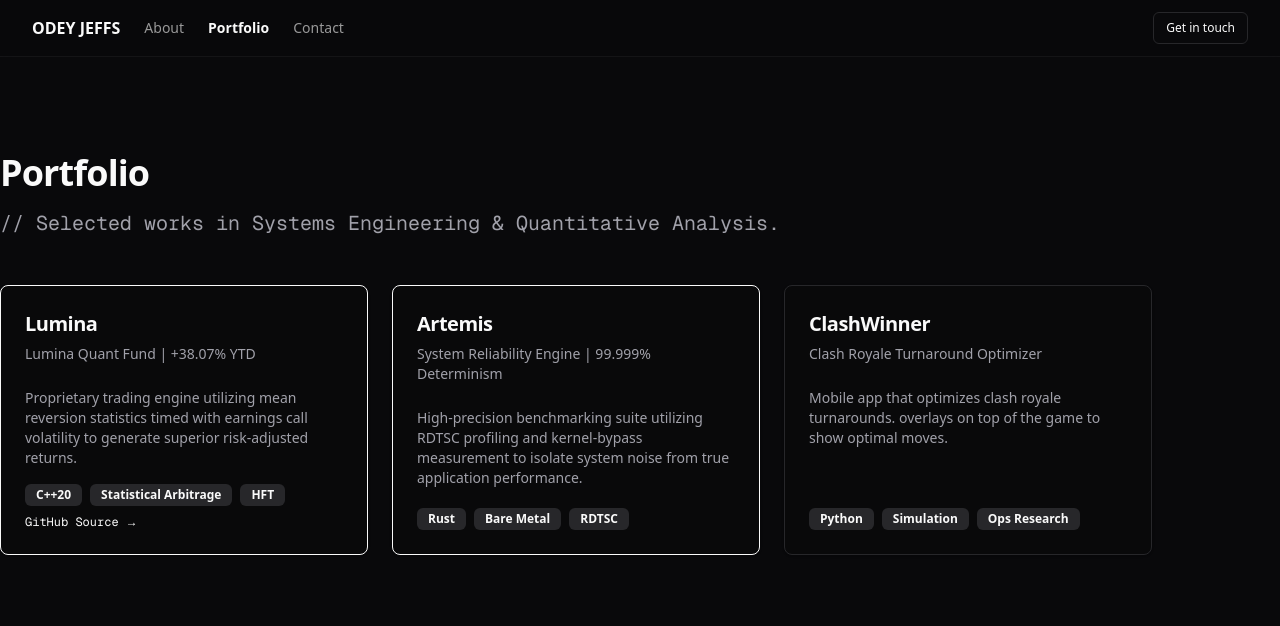
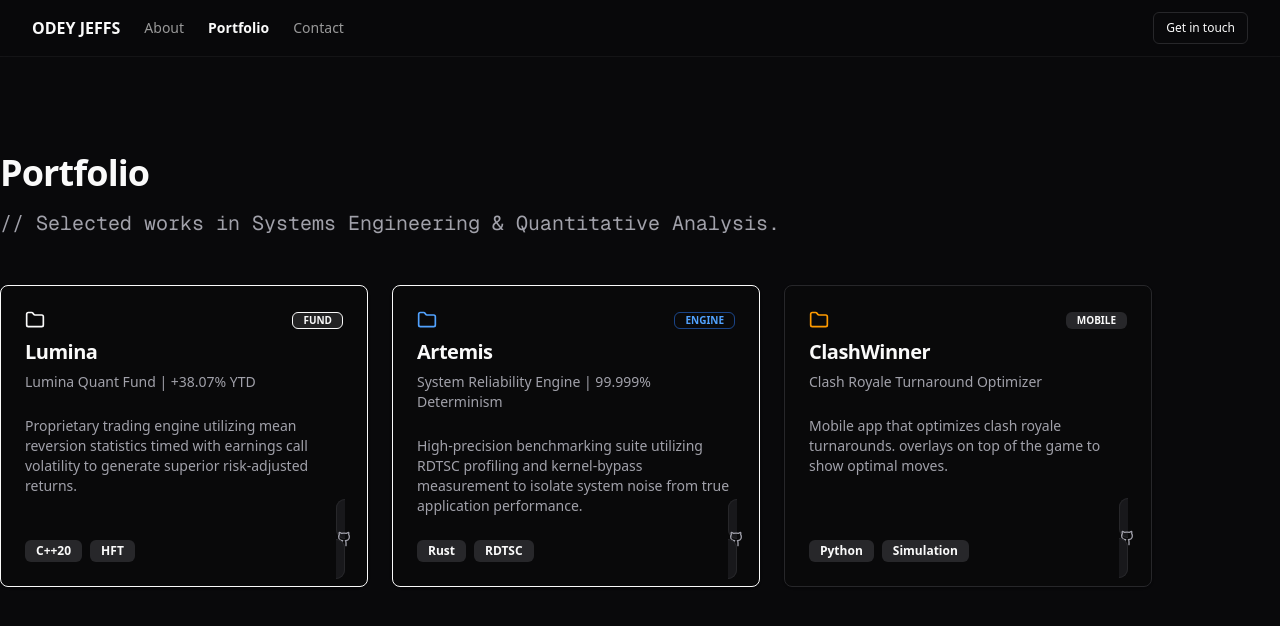
Before and after one commit to Odey340/Website, a Next.js app: page /portfolio in a window 1280 px wide. Shown: the top 626 px of the page. Built offline with nearby package versions, Linux system fonts and the light colour scheme.

Commit message:
Add project folder icons and github buttons to portfolio cards

```diff
--- a/src/app/portfolio/page.tsx
+++ b/src/app/portfolio/page.tsx
@@ -1,6 +1,8 @@
 import Link from "next/link"
 import { Card, CardContent, CardDescription, CardHeader, CardTitle } from "@/components/ui/Card"
 import { Badge } from "@/components/ui/Badge"
+import { Button } from "@/components/ui/Button"
+import { Folder, Github, ExternalLink, ArrowRight } from "lucide-react"
 
 export const metadata = {
     title: 'Portfolio | Odey Jeffs',
@@ -19,70 +21,116 @@
 
             <div className="grid grid-cols-1 md:grid-cols-2 lg:grid-cols-3 gap-6">
                 {/* Lumina */}
+                <div className="group relative">
                     <Link href="/projects/lumina">
-                    <Card className="h-full hover:border-primary/50 transition-colors cursor-pointer group flex flex-col bg-card/60">
+                        <Card className="h-full hover:border-primary/50 transition-colors cursor-pointer flex flex-col bg-card/60">
                             <CardHeader>
-                            <CardTitle className="group-hover:text-primary transition-colors">Lumina</CardTitle>
+                                <div className="flex items-center justify-between mb-2">
+                                    <Folder className="w-5 h-5 text-primary" />
+                                    <Badge variant="terminal" className="text-[10px] py-0">FUND</Badge>
+                                </div>
+                                <CardTitle className="group-hover:text-primary transition-colors flex items-center gap-2">
+                                    Lumina
+                                </CardTitle>
                                 <CardDescription>Lumina Quant Fund | +38.07% YTD</CardDescription>
                             </CardHeader>
                             <CardContent className="flex-1 flex flex-col justify-between">
-                            <p className="text-sm text-muted-foreground mb-4">
+                                <p className="text-sm text-muted-foreground mb-6">
                                     Proprietary trading engine utilizing mean reversion statistics timed with earnings call volatility to generate superior risk-adjusted returns.
                                 </p>
                                 <div className="flex flex-wrap gap-2">
                                     <Badge variant="secondary">C++20</Badge>
-                                <Badge variant="secondary">Statistical Arbitrage</Badge>
                                     <Badge variant="secondary">HFT</Badge>
+                                </div>
+                            </CardContent>
+                        </Card>
+                    </Link>
+                    <div className="absolute bottom-4 right-4">
                         <a
                             href="https://github.com/Odey340/luminafund"
                             target="_blank"
                             rel="noopener noreferrer"
-                                    className="text-xs font-mono text-primary hover:underline flex items-center gap-1"
+                            className="p-2 rounded-full bg-zinc-900 border border-zinc-800 hover:border-primary text-zinc-400 hover:text-primary transition-all shadow-xl"
+                            title="View Source on GitHub"
                         >
-                                    GitHub Source &rarr;
+                            <Github className="w-4 h-4" />
                         </a>
                     </div>
-                        </CardContent>
-                    </Card>
-                </Link>
+                </div>
 
                 {/* Artemis */}
+                <div className="group relative">
                     <Link href="/projects/artemis">
-                    <Card className="h-full hover:border-blue-500/50 transition-colors cursor-pointer group flex flex-col bg-card/60">
+                        <Card className="h-full hover:border-blue-500/50 transition-colors cursor-pointer flex flex-col bg-card/60">
                             <CardHeader>
-                            <CardTitle className="group-hover:text-blue-400 transition-colors">Artemis</CardTitle>
+                                <div className="flex items-center justify-between mb-2">
+                                    <Folder className="w-5 h-5 text-blue-400" />
+                                    <Badge variant="outline" className="text-[10px] py-0 border-blue-500/50 text-blue-400">ENGINE</Badge>
+                                </div>
+                                <CardTitle className="group-hover:text-blue-400 transition-colors flex items-center gap-2">
+                                    Artemis
+                                </CardTitle>
                                 <CardDescription>System Reliability Engine | 99.999% Determinism</CardDescription>
                             </CardHeader>
                             <CardContent className="flex-1 flex flex-col justify-between">
-                            <p className="text-sm text-muted-foreground mb-4">
+                                <p className="text-sm text-muted-foreground mb-6">
                                     High-precision benchmarking suite utilizing RDTSC profiling and kernel-bypass measurement to isolate system noise from true application performance.
                                 </p>
                                 <div className="flex flex-wrap gap-2">
                                     <Badge variant="secondary">Rust</Badge>
-                                <Badge variant="secondary">Bare Metal</Badge>
                                     <Badge variant="secondary">RDTSC</Badge>
                                 </div>
                             </CardContent>
                         </Card>
                     </Link>
+                    <div className="absolute bottom-4 right-4">
+                        <a
+                            href="https://github.com/Odey340"
+                            target="_blank"
+                            rel="noopener noreferrer"
+                            className="p-2 rounded-full bg-zinc-900 border border-zinc-800 hover:border-blue-400 text-zinc-400 hover:text-blue-400 transition-all shadow-xl"
+                            title="View Profile on GitHub"
+                        >
+                            <Github className="w-4 h-4" />
+                        </a>
+                    </div>
+                </div>
 
                 {/* ClashWinner */}
-                <Card className="h-full border-border bg-card/60 hover:border-primary/50 transition-colors flex flex-col">
+                <div className="group relative">
+                    <Card className="h-full border-border bg-card/60 hover:border-zinc-700 transition-colors flex flex-col relative overflow-hidden">
                         <CardHeader>
-                        <CardTitle className="text-foreground">ClashWinner</CardTitle>
+                            <div className="flex items-center justify-between mb-2">
+                                <Folder className="w-5 h-5 text-amber-500" />
+                                <Badge variant="secondary" className="text-[10px] py-0 bg-zinc-800">MOBILE</Badge>
+                            </div>
+                            <CardTitle className="text-foreground flex items-center gap-2">
+                                ClashWinner
+                            </CardTitle>
                             <CardDescription>Clash Royale Turnaround Optimizer</CardDescription>
                         </CardHeader>
                         <CardContent className="flex-1 flex flex-col justify-between">
-                        <p className="text-sm text-muted-foreground mb-4">
+                            <p className="text-sm text-muted-foreground mb-6">
                                 Mobile app that optimizes clash royale turnarounds. overlays on top of the game to show optimal moves.
                             </p>
                             <div className="flex flex-wrap gap-2">
                                 <Badge variant="secondary">Python</Badge>
                                 <Badge variant="secondary">Simulation</Badge>
-                            <Badge variant="secondary">Ops Research</Badge>
                             </div>
                         </CardContent>
+                        <div className="absolute bottom-4 right-4">
+                            <a
+                                href="https://github.com/Odey340"
+                                target="_blank"
+                                rel="noopener noreferrer"
+                                className="p-2 rounded-full bg-zinc-900 border border-zinc-800 hover:border-zinc-500 text-zinc-400 hover:text-zinc-500 transition-all shadow-xl"
+                                title="View on GitHub"
+                            >
+                                <Github className="w-4 h-4" />
+                            </a>
+                        </div>
                     </Card>
+                </div>
             </div>
         </main>
     )
```
Lines whose indentation alone changed are shown as unchanged.
